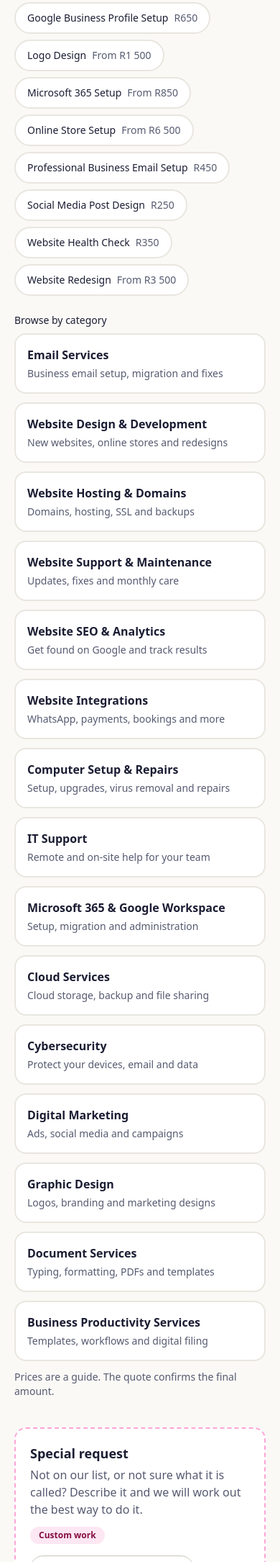
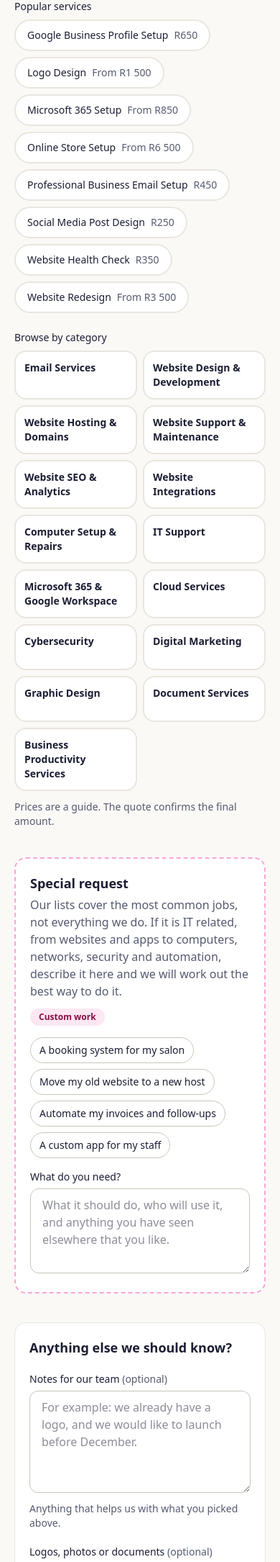
Before and after one commit to daisymangue/daisy-digital-portal, a Laravel app: page /requests/new in a window 390 px wide. Shown: the part 1935-4105 px from the top of the page at 72% size. Run offline with Laravel 12, Linux system fonts and the light colour scheme; the visitor is signed in with stand-in values (Sample User, id 1); data comes from the database, SQL or seed files in the repository; style sheets or scripts are compiled from the project's sources.

Commit message:
Request page: say clearly that any IT work is welcome; compact phone grid
Co-Authored-By: Claude Opus 5.5 <noreply@anthropic.com>
Claude-Session: https://claude.ai/code/session_01YUZZ91hefM4vqCurDnavDr

```diff
--- a/resources/views/client/requests/create.blade.php
+++ b/resources/views/client/requests/create.blade.php
@@ -1,6 +1,6 @@
 <x-layouts.app title="Start a request">
     <h1 class="h-page">What can we help you with?</h1>
-    <p class="text-muted mt-1">Choose a package, pick individual services, or simply describe what you need.</p>
+    <p class="text-muted mt-1">Choose a package, pick services, or describe what you need. If it is IT related, we can help.</p>
 
     <form method="POST" action="{{ route('requests.store') }}" enctype="multipart/form-data" class="mt-8">
         @csrf
--- a/resources/views/partials/request-form.blade.php
+++ b/resources/views/partials/request-form.blade.php
@@ -34,7 +34,7 @@
      }">
     @unless ($admin)
         <a href="#special" class="border-brand/30 flex flex-wrap items-center justify-between gap-3 rounded-2xl border bg-pink-50 px-5 py-4 text-pink-950 hover:bg-pink-100">
-            <span><span class="font-semibold">Need something that is not on our list?</span> Skip straight to a special request.</span>
+            <span><span class="font-semibold">Not on our list? If it is IT or digital, we can most likely do it.</span> Tell us about it in a special request.</span>
             <span class="font-semibold underline underline-offset-2">Make a special request</span>
         </a>
     @endunless
@@ -121,7 +121,7 @@
             </ul>
             <div x-show="!results.length" class="px-4 py-5">
                 <p class="font-medium">No service matches "<span x-text="find.trim()"></span>".</p>
-                <p class="text-muted mt-1">Describe it as a special request and we will work out the best way to do it.</p>
+                <p class="text-muted mt-1">If it is IT related, we can most likely still help. Describe it as a special request.</p>
                 <button type="button" class="btn btn-primary mt-3" @click="special = special || find.trim() + ': '; find = ''; $nextTick(() => { document.getElementById('special').scrollIntoView({ behavior: 'smooth' }); document.getElementById('special_details').focus() })">Make a special request</button>
             </div>
         </div>
@@ -145,18 +145,18 @@
 
         <p class="mt-6 text-sm font-medium">Browse by category</p>
 
-        <div class="mt-2 grid gap-3 sm:grid-cols-2 xl:grid-cols-3">
+        <div class="mt-2 grid grid-cols-2 gap-2 sm:gap-3 xl:grid-cols-3">
             @foreach ($categories as $category)
                 <button type="button" @click="open = open === {{ $category->id }} ? null : {{ $category->id }}; if (open) $nextTick(() => document.getElementById('cat-{{ $category->id }}').scrollIntoView({ behavior: 'smooth', block: 'start' }))"
                         :aria-expanded="(open === {{ $category->id }}).toString()" aria-controls="cat-{{ $category->id }}"
-                        class="flex min-h-20 cursor-pointer flex-col rounded-2xl border-2 p-4 text-left"
+                        class="flex min-h-16 cursor-pointer flex-col rounded-2xl border-2 p-3 text-left text-sm sm:min-h-20 sm:p-4 sm:text-base"
                         :class="open === {{ $category->id }} ? 'border-navy bg-navy text-white' : (count({{ $category->id }}) ? 'border-navy bg-white' : 'border-line bg-white')">
-                    <span class="flex w-full items-start justify-between gap-2">
+                    <span class="flex w-full flex-wrap items-start justify-between gap-1 sm:flex-nowrap sm:gap-2">
                         <span class="font-semibold">{{ $category->name }}</span>
                         <span x-show="count({{ $category->id }})" x-cloak class="pill bg-brand text-white" x-text="count({{ $category->id }}) + ' selected'"></span>
                     </span>
                     @if ($category->description)
-                        <span class="mt-1 text-sm" :class="open === {{ $category->id }} ? 'text-navy-soft' : 'text-muted'">{{ $category->description }}</span>
+                        <span class="mt-1 hidden text-sm sm:block" :class="open === {{ $category->id }} ? 'text-navy-soft' : 'text-muted'">{{ $category->description }}</span>
                     @endif
                 </button>
             @endforeach
@@ -232,7 +232,7 @@
         <div class="flex flex-wrap items-start justify-between gap-3">
             <div>
                 <h2 class="h-section">Special request</h2>
-                <p class="text-muted mt-1">{{ $admin ? 'For work that is not in the packages or service list.' : 'Not on our list, or not sure what it is called? Describe it and we will work out the best way to do it.' }}</p>
+                <p class="text-muted mt-1">{{ $admin ? 'For work that is not in the packages or service list.' : 'Our lists cover the most common jobs, not everything we do. If it is IT related, from websites and apps to computers, networks, security and automation, describe it here and we will work out the best way to do it.' }}</p>
             </div>
             <span class="pill bg-pink-100 text-pink-900">Custom work</span>
         </div>
```
Also changed, not shown: 3 other files.
